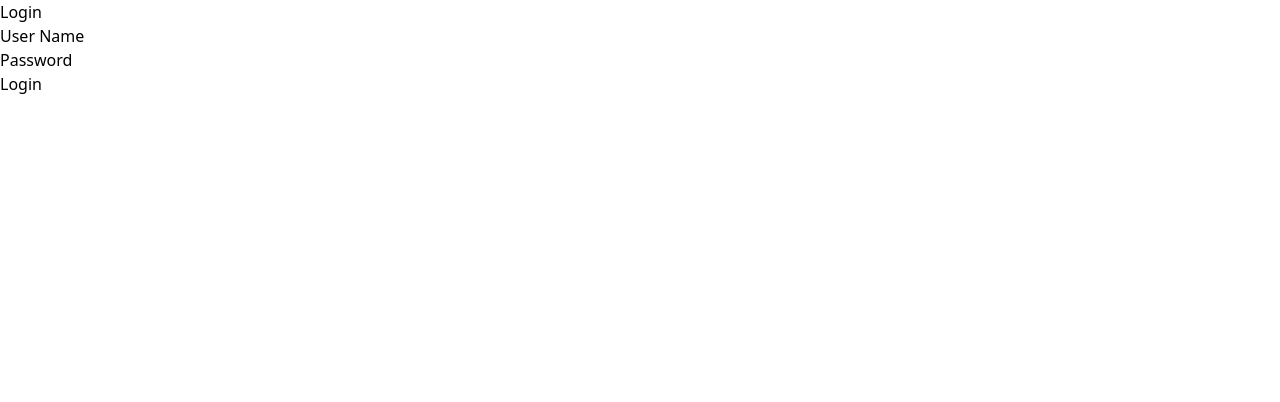
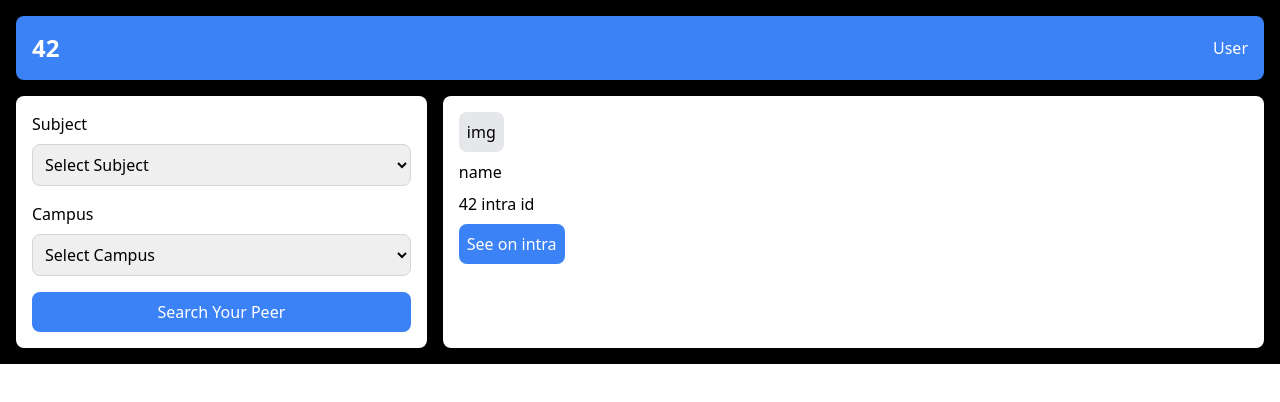
Before and after one commit to thanthtetaung4/make-something-42, a React (Vite) app: page /login in a window 1280 px wide. Shown: the top 402 px of the page. Built offline with nearby package versions, Linux system fonts and the light colour scheme.

Commit message:
added tailwind

```diff
--- a/src/App.jsx
+++ b/src/App.jsx
@@ -10,7 +10,7 @@ const App = () => {
     <AuthProvider>
       <BrowserRouter>
         <Routes>
-          <Route path="/login" element={<Login />} />
+          <Route path="/login" element={<Home />} />
           {/* <Route path="/home" element={<Home />} /> */}
           <Route path="/" element={<PrivateRoute><Home/></PrivateRoute>} />
         </Routes>
--- a/src/pages/Home.jsx
+++ b/src/pages/Home.jsx
@@ -14,12 +14,45 @@ const Home = () => {
   };
 
   return (
-    <div>
-      <h1>Welcome to the Home Page!</h1>
-      <p>This content is only accessible to logged-in users.</p>
-
-      <button onClick={handleLogout}>Logout</button>
+<body class="bg-black font-sans">
+    <div class="container mx-auto p-4">
+        <div class="header flex justify-between items-center bg-blue-500 p-4 rounded-lg shadow-md">
+            <div class="logo">
+                <p class="text-white text-2xl font-bold">42</p>
+            </div>
+            <div class="header-user">
+                <p class="text-white">User</p>
+            </div>
+        </div>
+        <div class="flex mt-4">
+            <div class="body-block-left w-1/3 p-4 bg-white rounded-lg shadow-md mr-4">
+                <div class="select mb-4">
+                    <p class="mb-2">Subject</p>
+                    <select name="subject" id="subject" class="w-full p-2 border border-gray-300 rounded-lg">
+                        <option>Select Subject</option>
+                    </select>
+                </div>
+                <div class="select mb-4">
+                    <p class="mb-2">Campus</p>
+                    <select name="campus" id="campus" class="w-full p-2 border border-gray-300 rounded-lg">
+                        <option>Select Campus</option>
+                    </select>
+                </div>
+                <div class="searchbutton">
+                    <button class="w-full p-2 bg-blue-500 text-white rounded-lg">Search Your Peer</button>
+                </div>
+            </div>
+            <div class="body-block-right w-2/3 p-4 bg-white rounded-lg shadow-md">
+                <div class="peer-user flex flex-col items-start space-y-2">
+                    <p class="bg-gray-200 p-2 rounded-lg">img</p>
+                    <p>name</p>
+                    <p>42 intra id</p>
+                    <button class="mt-2 p-2 bg-blue-500 text-white rounded-lg">See on intra</button>
+                </div>
+            </div>
+        </div>
     </div>
+</body>
   );
 };
 
--- a/tailwind.config.js
+++ b/tailwind.config.js
@@ -1,5 +1,6 @@
 /** @type {import('tailwindcss').Config} */
 export default {
+  mode: 'jit',
   content: ["./index.html",
     "./src/**/*.{js,ts,jsx,tsx}",],
   theme: {
```
